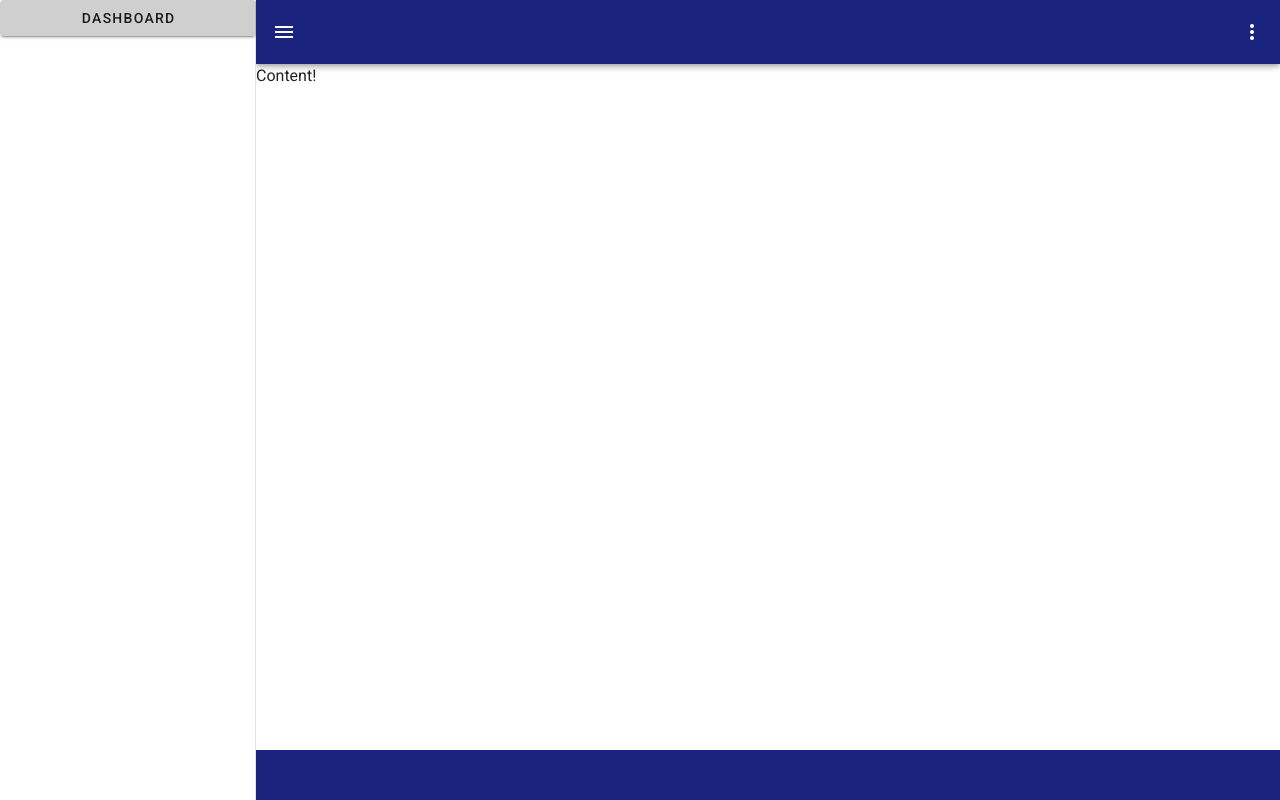
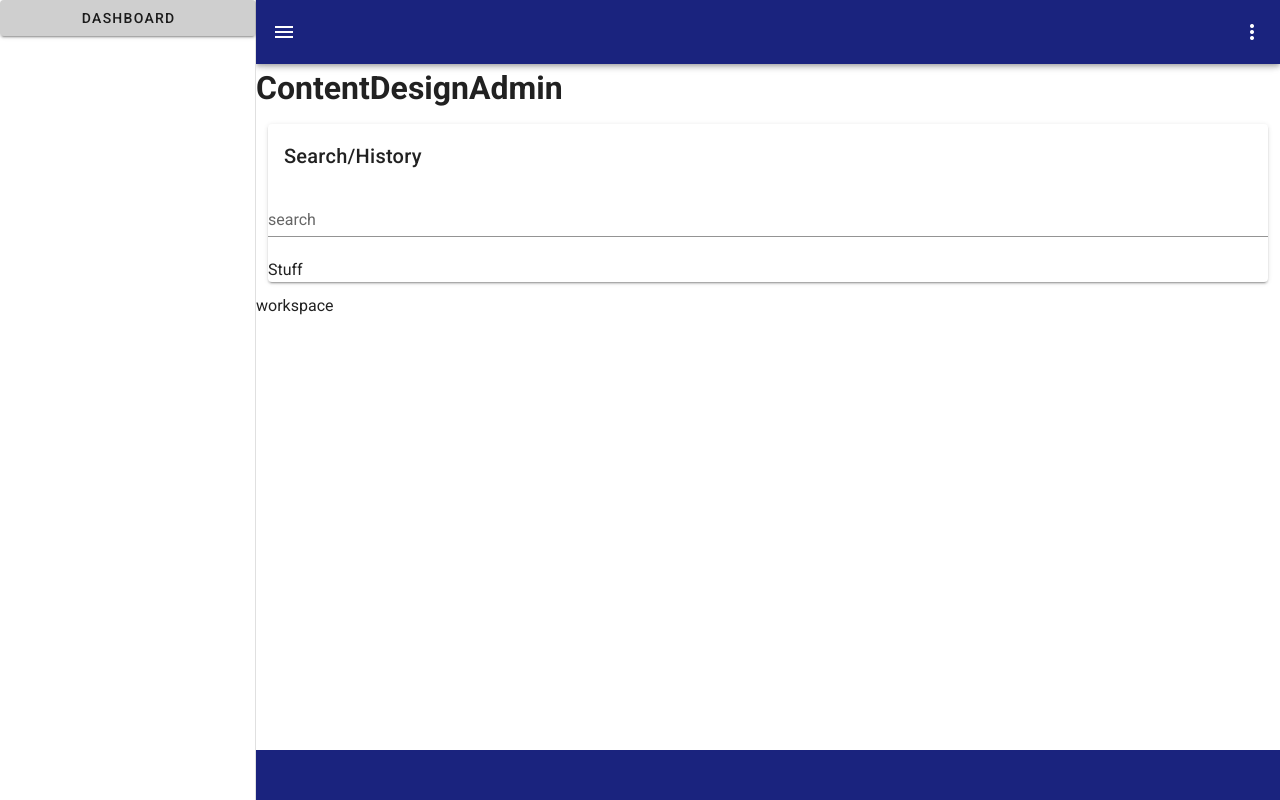
Before and after one commit to iingles/isaac-ingles-3790-final, a Vue app: page / in a window 1280 px wide. Built offline with nearby package versions, Linux system fonts and the light colour scheme.

Commit message:
made dashboard and workspace

```diff
--- a/src/App.vue
+++ b/src/App.vue
@@ -2,7 +2,7 @@
   <v-app>
     <Header  />
     <v-content>
-        <p>Content!</p>
+        <router-view></router-view>
     </v-content>
     <Footer />
   </v-app>
@@ -11,6 +11,7 @@
 <script>
 import Header from './components/shared/Header'
 import Footer from './components/shared/Footer'
+
 
 export default {
   name: 'App',
--- a/src/components/shared/Header.vue
+++ b/src/components/shared/Header.vue
@@ -29,9 +29,6 @@
         v-model="drawer"
         >
         <v-btn block to="/">Dashboard</v-btn>
-        <!-- <v-btn block to="/servermanagement">Design</v-btn>
-        <v-btn block to="/system">Admin</v-btn>
-        <v-btn block to="/history">History</v-btn> -->
     </v-navigation-drawer>
   </div>
 </template>
--- /dev/null
+++ b/src/components/workspace/Workspace.vue
@@ -0,0 +1,22 @@
+<template>
+     <v-container>
+        <v-row>
+            <SideBar />
+            workspace
+        </v-row>
+    </v-container>
+</template>
+
+<script>
+import SideBar from './menus/Sidebar.vue'
+
+export default {
+    components: {
+        SideBar,
+    }
+}
+</script>
+
+<style scoped>
+
+</style>
--- a/src/components/workspace/menus/Sidebar.vue
+++ b/src/components/workspace/menus/Sidebar.vue
@@ -8,6 +8,7 @@
                     label="search"
                 >
                 </v-text-field>
+                Stuff
             </v-form>
         </v-card>
     </v-container>
--- /dev/null
+++ b/src/components/workspace/menus/WorkspaceMenu.vue
@@ -0,0 +1,20 @@
+<template>
+    <v-container>
+        <v-row>
+            <h1 class="workspace-link">Content</h1>
+            <h1 class="workspace-link">Design</h1>
+            <h1 class="workspace-link">Admin</h1>
+        </v-row>
+    </v-container>
+</template>
+
+<script>
+
+export default {
+
+}
+</script>
+
+<style scoped>
+
+</style>
--- a/src/views/Dashboard.vue
+++ b/src/views/Dashboard.vue
@@ -1,10 +1,23 @@
 <template>
-
+    <v-container>
+        <v-row>
+            <WorkspaceMenu />
+        </v-row>
+        <v-row>
+            <Workspace />
+        </v-row>
+    </v-container>
 </template>
 
 <script>
+import WorkspaceMenu from '../components/workspace/menus/WorkspaceMenu.vue'
+import Workspace from '../components/workspace/Workspace.vue'
+
 export default {
-
+    components: {
+        WorkspaceMenu,
+        Workspace,
+    }
 }
 </script>
 
```
Also changed, not shown: src/components/shared/WorkspaceMenu.vue (deleted, +0 -13 lines), src/components/workspace/menus/WorkspaceNav.vue (deleted, +0 -13 lines), src/views/Workspace.vue (deleted, +0 -28 lines).
